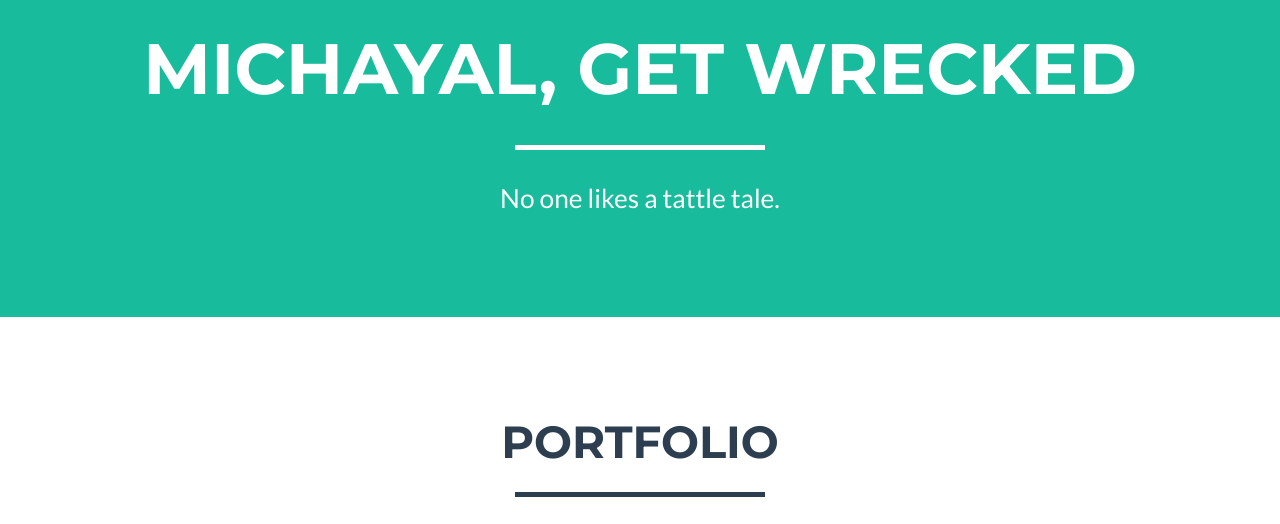
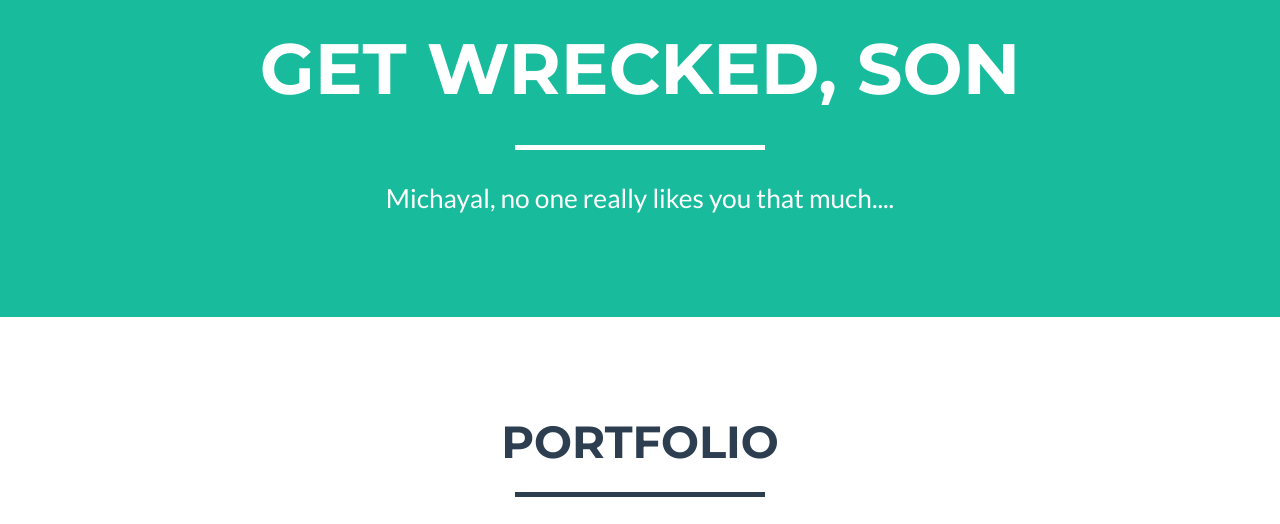
Before and after one commit to mikkelsenmk/mikkelsenmk.github.io, a website: page index.html in a window 1280 px wide. Shown: the part 202-726 px from the top of the page. Drawn offline with nearby package versions, Linux system fonts and the light colour scheme; files whose address does not match are found by name.

Commit message:
downlad button

```diff
--- a/index.html
+++ b/index.html
@@ -76,9 +76,9 @@
                 <div class="col-lg-12">
                     <img class="img-responsive" src="img/snitch.png" alt="">
                     <div class="intro-text">
-                        <span class="name">Michayal, get wrecked</span>
+                        <span class="name">Get Wrecked, Son</span>
                         <hr class="star-light">
-                        <span class="skills">No one likes a tattle tale.</span>
+                        <span class="skills">Michayal, no one really likes you that much....</span>
                     </div>
                 </div>
             </div>
@@ -177,7 +177,7 @@
                 </div>
                 <div class="col-lg-8 col-lg-offset-2 text-center">
                     <a href="#" class="btn btn-lg btn-outline">
-                        <i class="fa fa-download"></i> Download A BEATING, SON!
+                        <i class="fa fa-download">https://www.youtube.com/watch?v=xIfR5UJlgAU</i> Download A BEATING, SON!
                     </a>
                 </div>
             </div>
```
